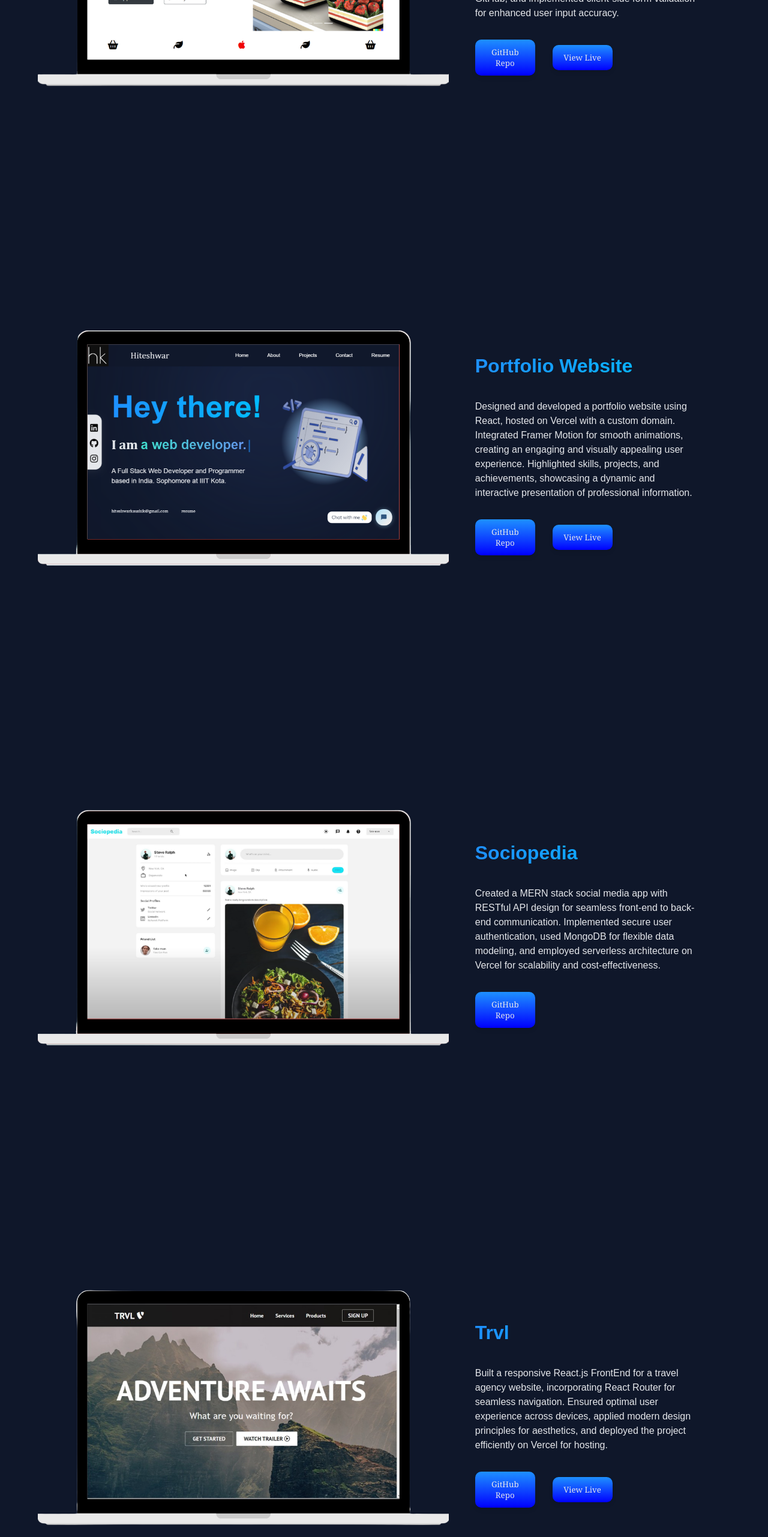
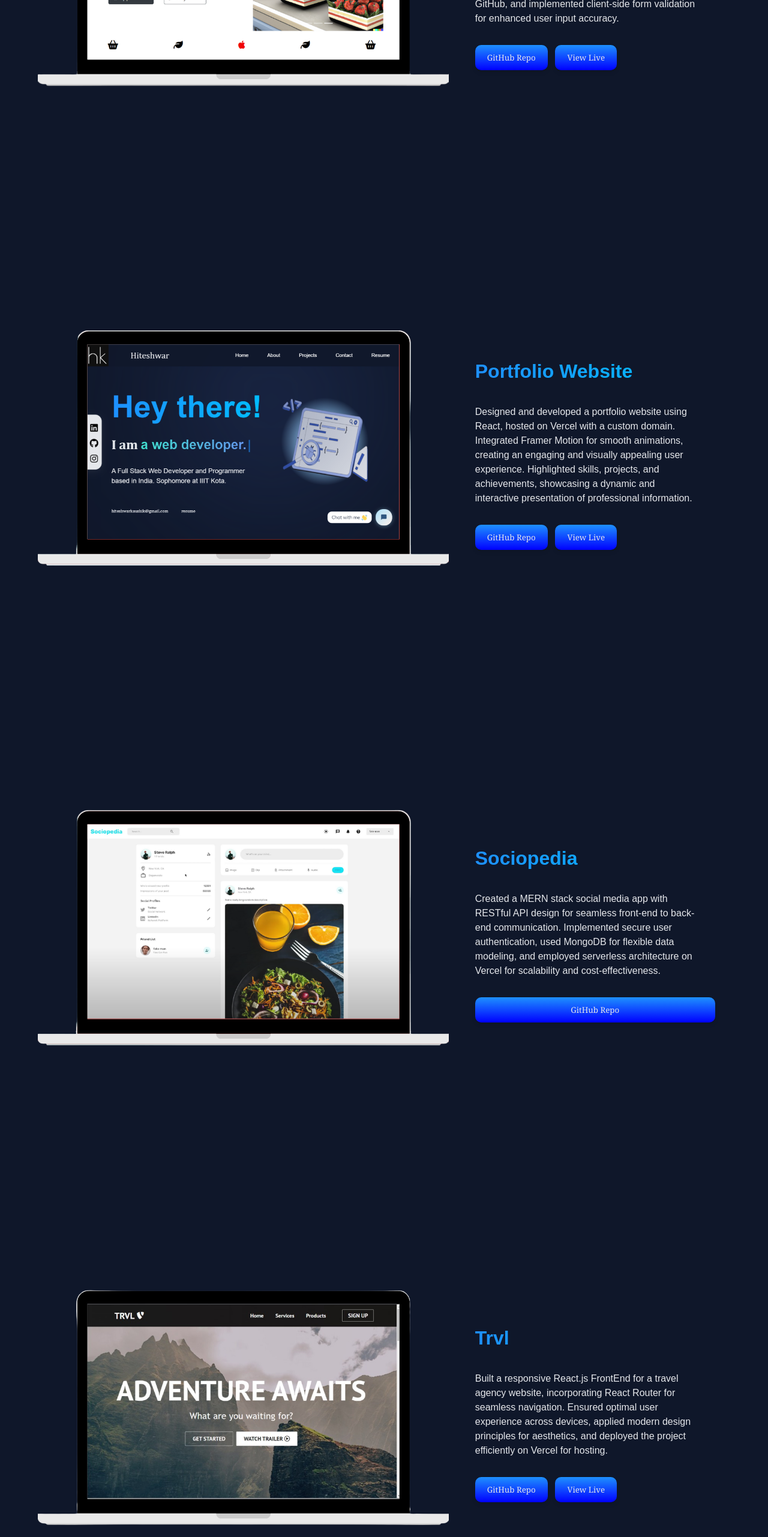
Before and after one commit to CoderKaushik/Portfolio, a React (Create React App) app: page / in a window 1280 px wide. Shown: the part 2324-4887 px from the top of the page at 60% size. Built offline with nearby package versions, Linux system fonts and the light colour scheme.

Commit message:
added project links

```diff
--- a/src/scenes/projects/projects.css
+++ b/src/scenes/projects/projects.css
@@ -121,7 +121,7 @@ h2 {
 }
 
 button {
-    width: 25%;
+    width: 100%;
     padding: 12px;
     border-radius: 10px;
     background-color: dodgerblue;
@@ -189,11 +189,13 @@ button {
     }
 
     .button-container {
-        width: 90%;
+        width: 100%;
+        justify-content: center;
+        align-items: center;
     }
 
     button {
-        width: 80%;
+        width: 100%;
     }
 
     .ras {
--- a/src/scenes/projects/projects.js
+++ b/src/scenes/projects/projects.js
@@ -23,16 +23,16 @@ const projects = () => {
                 <h2 className="ras">The Red Apple Shop</h2>
                 <p>Crafted a responsive front-end for a grocery shop website using HTML, CSS, and Bootstrap. Integrated dynamic features like interactive sliders and real-time updates with JavaScript. Employed Git for version control, hosted the project on GitHub, and implemented client-side form validation for enhanced user input accuracy.</p>
                 <div className="button-container">
-                <motion.button
+                <a href="https://github.com/CoderKaushik/The-Red-Apple-Shop" target="_blank"><motion.button
                   whileHover={{ scale: 1.1 }}
                   whileTap={{ scale: 0.9 }}
                   transition={{ type: "spring", stiffness: 400, damping: 10 }}
-                >GitHub Repo</motion.button>
-                <motion.button
+                >GitHub Repo</motion.button></a>
+                <a href="https://coderkaushik.github.io/The-Red-Apple-Shop/" target="_blank"><motion.button
                   whileHover={{ scale: 1.1 }}
                   whileTap={{ scale: 0.9 }}
                   transition={{ type: "spring", stiffness: 400, damping: 10 }}
-                >View Live</motion.button>
+                >View Live</motion.button></a>
                 </div>
               </div>
             </div>
@@ -47,16 +47,16 @@ const projects = () => {
               <div className="content-p">
               <h2>Portfolio Website</h2>
                 <p>Designed and developed a portfolio website using React, hosted on Vercel with a custom domain. Integrated Framer Motion for smooth animations, creating an engaging and visually appealing user experience. Highlighted skills, projects, and achievements, showcasing a dynamic and interactive presentation of professional information.</p>
-                <div className="button-container"><motion.button
+                <div className="button-container"><a href="https://github.com/CoderKaushik/Portfolio" target="_blank"><motion.button
                   whileHover={{ scale: 1.1 }}
                   whileTap={{ scale: 0.9 }}
                   transition={{ type: "spring", stiffness: 400, damping: 10 }}
-                >GitHub Repo</motion.button>
-                <motion.button
+                >GitHub Repo</motion.button></a>
+                <a href="https://www.hiteshwarkaushik.tech" target="_blank"><motion.button
                   whileHover={{ scale: 1.1 }}
                   whileTap={{ scale: 0.9 }}
                   transition={{ type: "spring", stiffness: 400, damping: 10 }}
-                >View Live</motion.button></div>
+                >View Live</motion.button></a></div>
               </div>
             </div>
           </div>
@@ -69,11 +69,11 @@ const projects = () => {
               <div className="content-p">
               <h2>Sociopedia</h2>
                 <p>Created a MERN stack social media app with RESTful API design for seamless front-end to back-end communication. Implemented secure user authentication, used MongoDB for flexible data modeling, and employed serverless architecture on Vercel for scalability and cost-effectiveness.</p>
-                <motion.button
+                <a href="https://github.com/CoderKaushik/SocialMediaApp/tree/main/SM%20Project" target="_blank"><motion.button
                   whileHover={{ scale: 1.1 }}
                   whileTap={{ scale: 0.9 }}
                   transition={{ type: "spring", stiffness: 400, damping: 10 }}
-                >GitHub Repo</motion.button>
+                >GitHub Repo</motion.button></a>
               </div>
             </div>
           </div>
@@ -85,16 +85,16 @@ const projects = () => {
               <div className="content-p">
               <h2>Trvl</h2>
                 <p>Built a responsive React.js FrontEnd for a travel agency website, incorporating React Router for seamless navigation. Ensured optimal user experience across devices, applied modern design principles for aesthetics, and deployed the project efficiently on Vercel for hosting.</p>
-                <div className="button-container"><motion.button
+                <div className="button-container"><a href="https://github.com/CoderKaushik/TRVL" target="_blank"><motion.button
                   whileHover={{ scale: 1.1 }}
                   whileTap={{ scale: 0.9 }}
                   transition={{ type: "spring", stiffness: 400, damping: 10 }}
-                >GitHub Repo</motion.button>
-                <motion.button
+                >GitHub Repo</motion.button></a>
+                <a href="https://ck-trvl.vercel.app/" target="_blank"><motion.button
                   whileHover={{ scale: 1.1 }}
                   whileTap={{ scale: 0.9 }}
                   transition={{ type: "spring", stiffness: 400, damping: 10 }}
-                >View Live</motion.button></div>
+                >View Live</motion.button></a></div>
               </div>
             </div>
           </div>
```
